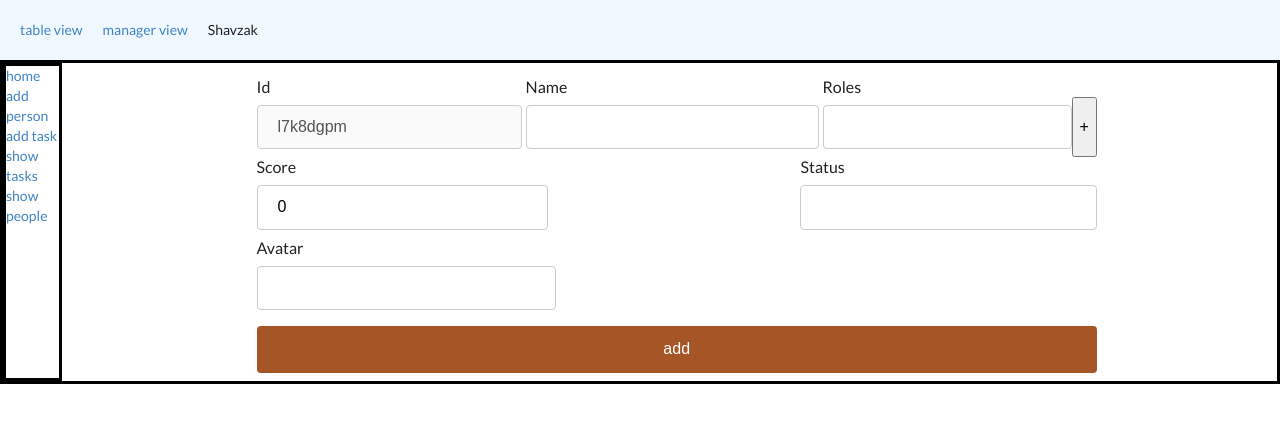
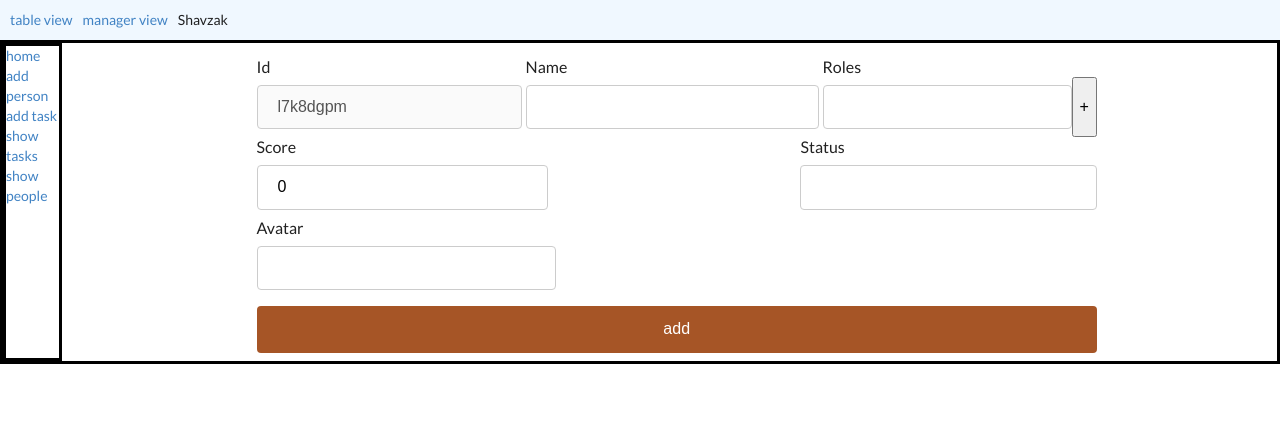
Before and after one commit to yuval-herman/shavazak, a React (Create React App) app in the folder client/: page /tablemanager/addperson in a window 1280 px wide. Shown: the top 422 px of the page. Built offline with nearby package versions, Linux system fonts and the light colour scheme.

Commit message:
changed  nth_child to gap in mainnavber scss

```diff
--- a/client/src/MainNavbar/MainNavbar.module.scss
+++ b/client/src/MainNavbar/MainNavbar.module.scss
@@ -1,9 +1,7 @@
 .navbar {
-  background-color: aliceblue;
-  display: flex;
-  flex-direction: row;
-  padding: 10px;
-  :nth-child(n) {
-    margin: 10px;
-  }
+	background-color: aliceblue;
+	display: flex;
+	flex-direction: row;
+	padding: 10px;
+	gap: 10px;
 }
```
